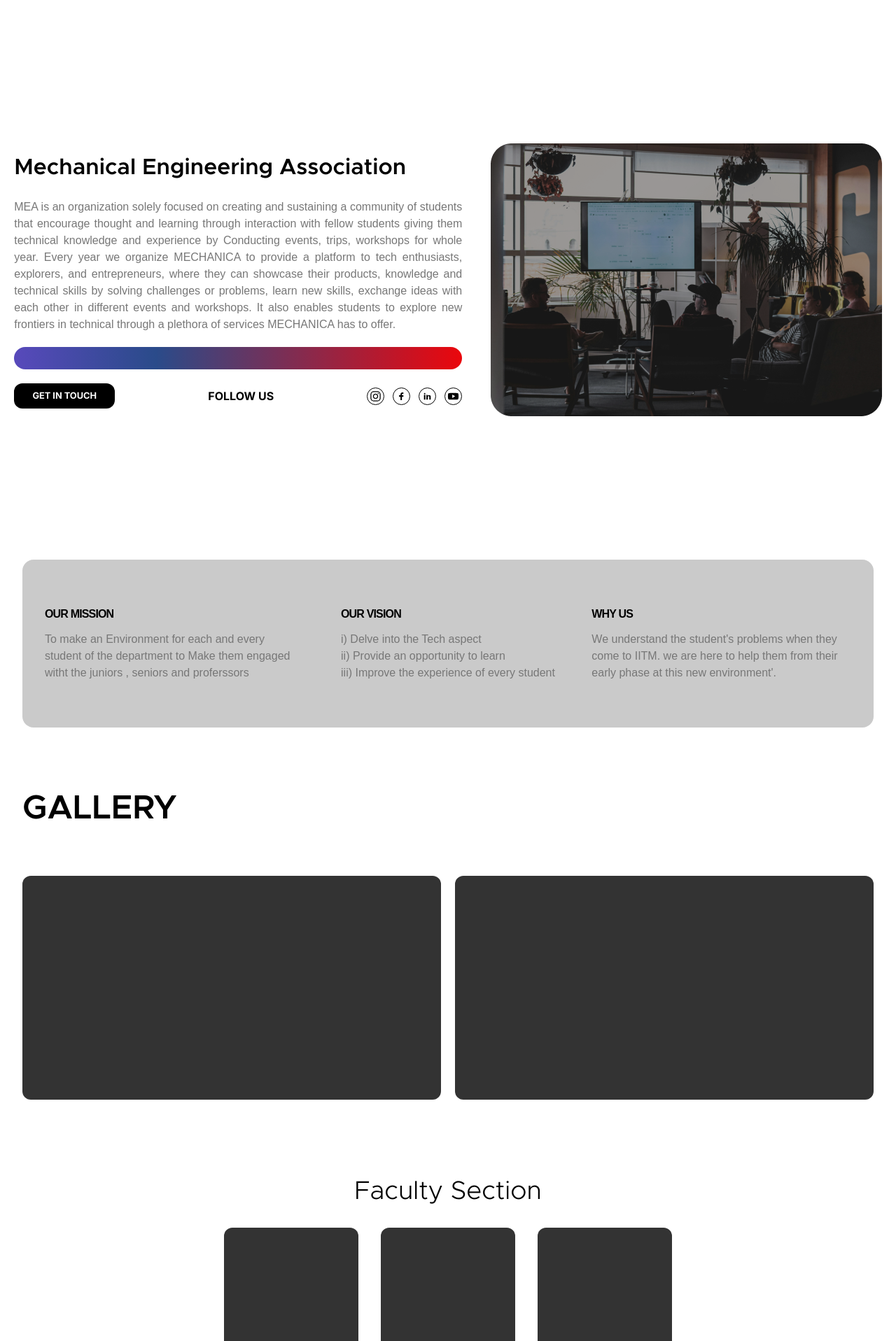
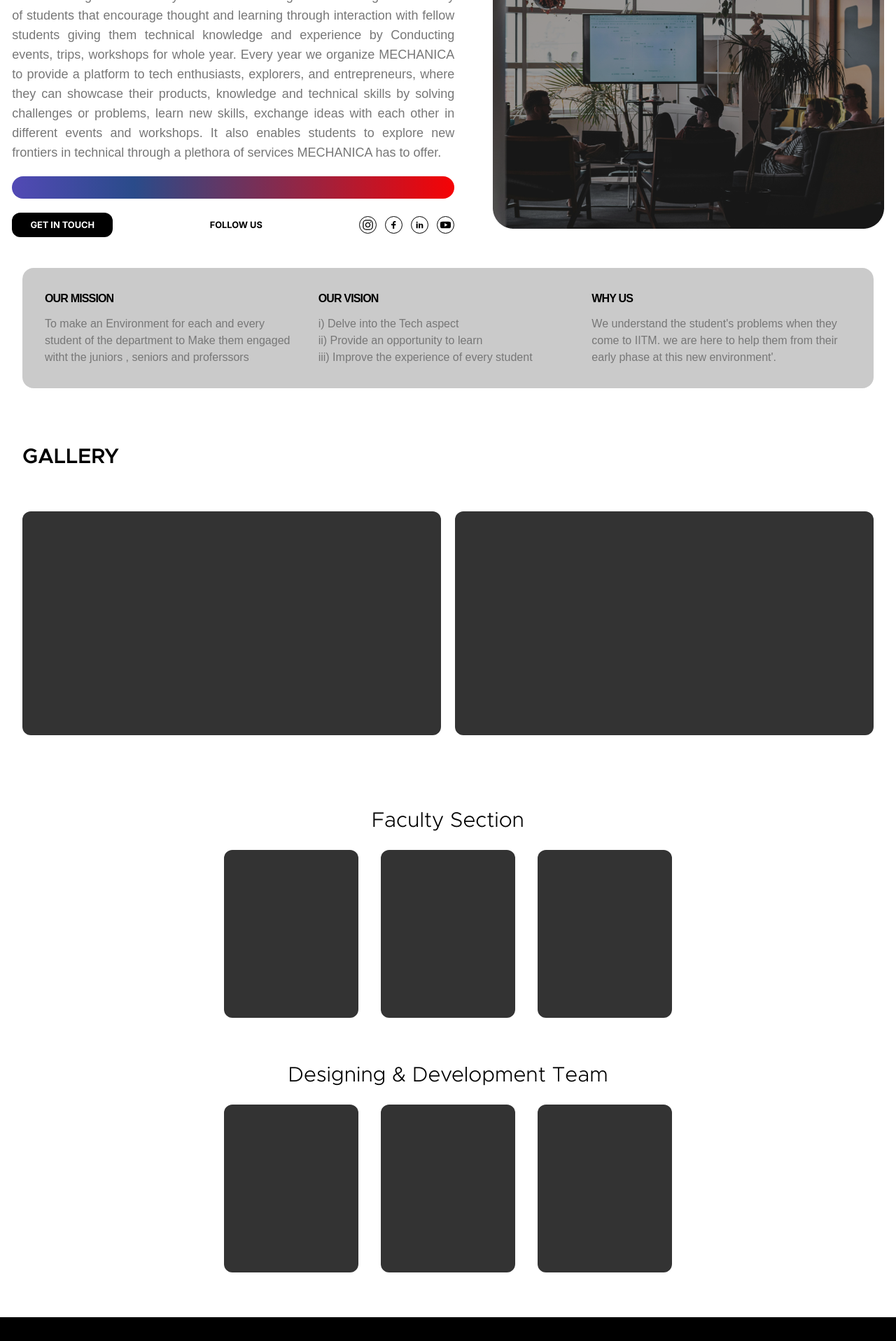
Before and after one commit to ganjisaichandra/MEA, a Next.js app: page / in a window 1280 px wide. Shown: the part 880-2797 px from the top of the page at 70% size. Built offline with nearby package versions, Linux system fonts and the light colour scheme; a web font is replaced by a local one.

Commit message:
Home page components adjusted

```diff
--- a/src/app/page.tsx
+++ b/src/app/page.tsx
@@ -14,12 +14,12 @@ export default function Home() {
   return (
     <>
       <MeaTitle />
-      <div className="w-full flex items-center justify-around h-[100vh]">
-        <div className="flex justify-center gap-5 w-1/2 flex-col">
-          <p className="text-[2rem] font-metrapolis-semibold">
+      <div className="w-full flex items-center flex-wrap justify-around h-max mb-10 gap-5">
+        <div className="flex justify-center flex-wrap gap-5 p-5  ma:p-1 ma:w-1/2 flex-col">
+          <p className="text-xl sm:text-2xl md:text-3xl font-metrapolis-semibold">
             Mechanical Engineering Association
           </p>
-          <p className="text-[#777777] font-poppins text-justify">
+          <p className="text-[#777777] font-poppins text-md sm:text-lg text-justify">
             MEA is an organization solely focused on creating and sustaining a
             community of students that encourage thought and learning through
             interaction with fellow students giving them technical knowledge and
@@ -34,10 +34,12 @@ export default function Home() {
           </p>
           <div className="colbar w-full h-[2rem] animate-colchange  rounded-full"></div>
           <div className="flex justify-between font-bold w-full items-center">
-            <button className="bg-black p-2 rounded-xl  text-[0.8rem]  text-white ">
-              <p className="w-[8rem] inline-block">GET IN TOUCH</p>
+            <button className="bg-black p-1 sm:p-2 rounded-xl  text-[0.8rem]  text-white ">
+              <p className="w-[7rem] sm:w-[8rem] inline-block text-[0.8rem] ">
+                GET IN TOUCH
+              </p>
             </button>
-            <p>FOLLOW US</p>
+            <p className="text-[0.8rem]">FOLLOW US</p>
             <div className="flex justify-center items-center gap-3">
               <FaInstagram size={25} className="social-link" />
               {/* <TiSocialInstagram size={25} /> */}
@@ -47,14 +49,14 @@ export default function Home() {
             </div>
           </div>
         </div>
-        <div>
+        <div className="p-1 hidden ma:block">
           <Image src={home} alt="" />
         </div>
       </div>
 
-      <div className="w-full h-[15rem]  flex justify-center items-center">
-        <div className="w-[95%] h-full grid grid-cols-3 justify-between gap-5 p-8 items-center justify-items-center rounded-[1rem] bg-[#cacaca]">
-          <div className="gap-3 flex flex-col col-span-1">
+      <div className="w-full h-max flex justify-center items-center">
+        <div className="w-[95%] h-full flex flex-col sm:flex-row  justify-between gap-5 p-8 sm:items-center  rounded-[1rem] bg-[#cacaca]">
+          <div className="gap-3 sm:w-1/3 flex flex-col col-span-1">
             <h1 className="font-poppins font-bold -tracking-[0.84px]">
               OUR MISSION
             </h1>
@@ -64,7 +66,7 @@ export default function Home() {
               proferssors
             </p>
           </div>
-          <div className="gap-3 flex flex-col col-span-1">
+          <div className="gap-3 flex flex-col sm:w-1/3">
             <h1 className="font-poppins font-bold -tracking-[0.84px]">
               OUR VISION
             </h1>
@@ -75,7 +77,7 @@ export default function Home() {
               iii) Improve the experience of every student
             </p>
           </div>
-          <div className="gap-3 flex flex-col">
+          <div className="gap-3 flex flex-col sm:w-1/3">
             <h1 className="font-poppins font-bold -tracking-[0.84px]">
               WHY US
             </h1>
--- a/src/components/Ddt.tsx
+++ b/src/components/Ddt.tsx
@@ -4,10 +4,10 @@ export default function Ddt() {
   return (
     <>
       <div className="p-8 flex justify-center flex-col gap-6 items-center w-full">
-        <p className="font-metrapolis-light text-[2.3rem]">
+        <p className="font-metrapolis-light text-[1.5rem]  sm:text-2xl md:text-3xl">
           Designing & Development Team
         </p>
-        <div className="flex gap-8 justify-around items-center">
+        <div className="flex gap-8 flex-wrap justify-around items-center">
           <div className="w-[12rem] rounded-xl h-[15rem] bg-black/80"></div>
           <div className="w-[12rem] rounded-xl h-[15rem] bg-black/80"></div>
           <div className="w-[12rem] rounded-xl h-[15rem] bg-black/80"></div>
--- a/src/components/FacultyS.tsx
+++ b/src/components/FacultyS.tsx
@@ -4,8 +4,10 @@ export default function FaculyS() {
   return (
     <>
       <div className="p-8 flex justify-center flex-col gap-6 items-center w-full">
-        <p className="font-metrapolis-light text-[2.3rem]">Faculty Section</p>
-        <div className="flex gap-8 justify-around items-center">
+        <p className="font-metrapolis-light text-[1.5rem] sm:text-2xl md:text-3xl">
+          Faculty Section
+        </p>
+        <div className="flex gap-8 flex-wrap justify-around items-center">
           <div className="w-[12rem] rounded-xl h-[15rem] bg-black/80"></div>
           <div className="w-[12rem] rounded-xl h-[15rem] bg-black/80"></div>
           <div className="w-[12rem] rounded-xl h-[15rem] bg-black/80"></div>
--- a/src/components/Gallery.tsx
+++ b/src/components/Gallery.tsx
@@ -3,9 +3,9 @@ import React from "react";
 export default function Gallery() {
   return (
     <>
-      <div className="w-full mt-[3rem] p-8 flex-col gap-5 flex justify-center items-start">
+      <div className="w-full mt-[3rem] p-2 sm:p-8 flex-col gap-2 sm:gap-5 flex justify-center items-start">
         {/* <div className="w-full flex p-8 flex-col gap-5 "> */}
-        <div className="font-metrapolis-semibold text-[3rem] ">
+        <div className="font-metrapolis-semibold text-[1.5rem] sm:text-2xl md:text-3xl ">
           <span className="w-[10rem] text-wrap"> GALLERY</span>
         </div>
         <div className="flex w-full h-[25rem]  items-center gap-5 justify-around">
--- a/src/components/MeaTitle.tsx
+++ b/src/components/MeaTitle.tsx
@@ -3,8 +3,9 @@ import React from "react";
 export default function MeaTitle() {
   return (
     <>
-      <div className="gap-5 text-[3rem] flex font-metrapolis-semibold justify-center items-center w-full h-[100vh]">
-        <p className="">MECHANICAL ENGINEERING </p>
+      <div className="sm:text-[1.5rem] md:text-[2rem] xl:text-[3rem] gap-1 sm:gap-2 flex flex-wrap font-metrapolis-semibold justify-center items-center w-full h-[90vh] min-h-[40rem]">
+        <p className="">MECHANICAL </p>
+        <p> ENGINEERING </p>
         <div className=" h-[4.5rem] overflow-clip">
           <div className=" inset-0 animate-rotateText">
             <p className="text-black h-[4.5rem] flex items-center justify-center">
--- a/tailwind.config.ts
+++ b/tailwind.config.ts
@@ -7,6 +7,23 @@ const config: Config = {
     "./src/app/**/*.{js,ts,jsx,tsx,mdx}",
   ],
   theme: {
+    screens: {
+      ma: "1160px",
+      sm: "640px",
+      // => @media (min-width: 640px) { ... }
+
+      md: "768px",
+      // => @media (min-width: 768px) { ... }
+
+      lg: "1024px",
+      // => @media (min-width: 1024px) { ... }
+
+      xl: "1280px",
+      // => @media (min-width: 1280px) { ... }
+
+      "2xl": "1536px",
+      // => @media (min-width: 1536px) { ... }
+    },
     extend: {
       fontFamily: {
         poppins: ["Poppins", "sans-serif"],
```
